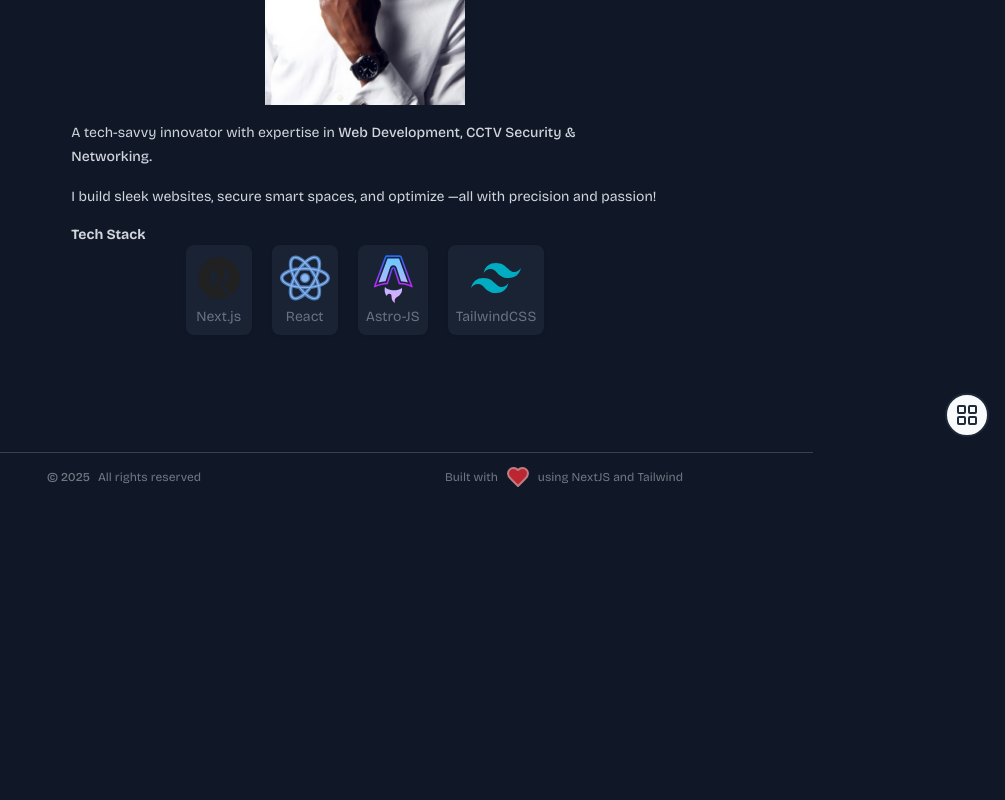
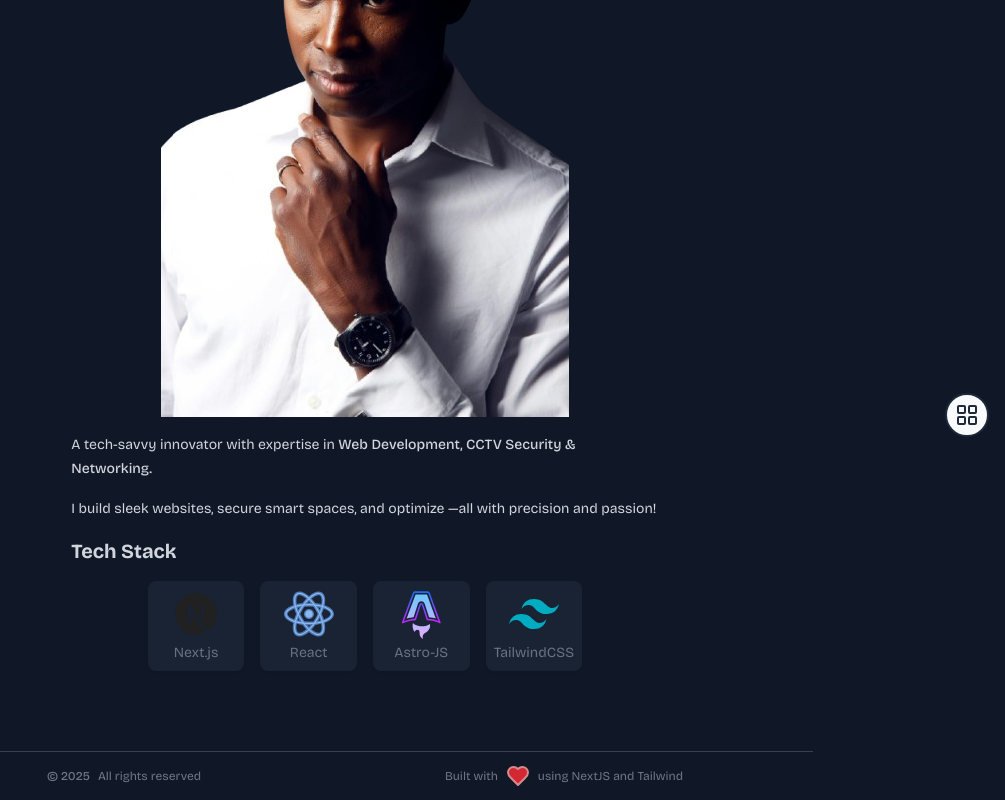
Before and after one commit to cmotanya/dev-portfolio, a Next.js app: page / in a window 1280 px wide. Shown: the part 299-1099 px from the top of the page, without its empty margins (275-1280 px from the left). Before the commit the page ends 800 px from the top, so only its background shows below. Built offline with nearby package versions, Linux system fonts and the light colour scheme.

Commit message:
refactor: Improve layout and styling in About and Home components for better visual consistency

```diff
--- a/app/about/page.tsx
+++ b/app/about/page.tsx
@@ -59,11 +59,11 @@ const About = () => {
         </div>
       </Slide>
       <Fade delay={300} triggerOnce duration={400}>
-        <div className="relative mb-8 aspect-auto h-[300px] overflow-hidden rounded-lg">
+        <div className="mb-8 aspect-auto h-[300px] overflow-hidden rounded-lg">
           {" "}
           <Slider {...settings}>
             {about.map((item, index) => (
-              <div key={index} className="h-[250px]">
+              <div key={index} className="relative h-[250px]">
                 <Image
                   src={item.src}
                   alt={item.name}
--- a/app/page.tsx
+++ b/app/page.tsx
@@ -19,7 +19,8 @@ export default function Home() {
           alt=""
           width={200}
           height={200}
-          className="mx-auto"
+          priority
+          className="mx-auto h-auto w-auto"
         />
 
         <p>
@@ -36,8 +37,8 @@ export default function Home() {
         </p>
       </div>
 
-      <div>
-        <h3 className="font-bold">Tech Stack</h3>
+      <div className="space-y-4">
+        <h3 className="text-xl font-bold">Tech Stack</h3>
 
         <div className="flex flex-wrap items-center justify-center gap-5">
           <TechStack />
--- a/components/tech-stack.tsx
+++ b/components/tech-stack.tsx
@@ -15,7 +15,7 @@ const TechStack = () => {
   };
 
   return (
-    <>
+    <div className="grid grid-cols-4 gap-4">
       <Fade direction="up" cascade triggerOnce duration={200}>
         {tech_stack.map((item) => (
           <Link
@@ -37,7 +37,7 @@ const TechStack = () => {
           </Link>
         ))}
       </Fade>
-    </>
+    </div>
   );
 };
 
```
